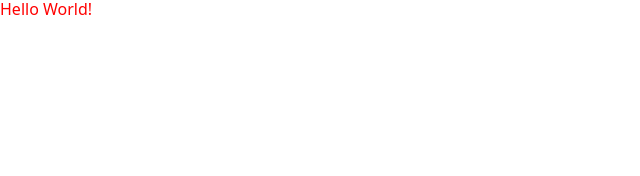
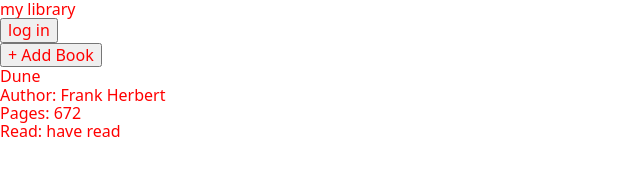
Before and after one commit to cowpatchmedia/odin-library, a plain HTML site: page index.html in a window 1280 px wide. Shown: the whole page, without its empty margins (0-640 px from the left). Drawn offline with Linux system fonts and the light colour scheme.

Commit message:
header, main content and appending new div to html

```diff
--- a/index.html
+++ b/index.html
@@ -10,8 +10,22 @@
 
 </head>
 <body>
-    Hello World!
+    <div class = "container">
 
+        <div class = "header-container">
+            <div class = "header-name">
+                my library
+            </div>
+
+            <button class="header-button">log in</button>
+        </div>
+
+        <div class="content-container">
+            <button id="addButton" class="addButton">+ Add Book</button>
+            <div id="library"></div>
+        </div>
+
+    </div>
 
     <script src="scripts.js"></script>
 
--- a/scripts.js
+++ b/scripts.js
@@ -1 +1,56 @@
 console.log("Hello World!")
+
+const myLibrary = [];
+
+function Book(title, author, pages, read, id) {
+    if (!new.target) {
+        throw Error("You must use the 'new' operator to call the constructor")
+    }
+
+    this.title = title;
+    this.author = author;
+    this.pages = pages;
+    this.read = read;
+    this.id = id;
+
+    this.newBook = function () {
+        return(`${this.title} by author ${this.author} is ${this.pages} pages and I ${this.read} it.`)
+    };
+};
+
+function addBookToLibrary () {
+    const title = prompt("enter book title:");
+    const author = prompt("enter author name:");
+    const pages = prompt("enter number of pages:");
+    const read = prompt("have you read the book?");
+    const id = crypto.randomUUID();
+
+    const newBook = new Book(title, author, pages, read, id);
+    myLibrary.push(newBook);
+
+    displayLibrary();
+}
+
+function displayLibrary () {
+    const libraryDiv = document.getElementById("library");
+    libraryDiv.textContent = ""; // clears all cards safely
+
+    myLibrary.forEach((book) => {
+        const card = document.createElement("div");
+        card.classList.add("book-card");
+
+        card.innerHTML = `
+        <div class="book-title">${book.title}</div>
+        <div class="book-details">Author: ${book.author}</div>
+        <div class="book-details">Pages: ${book.pages}</div>
+        <div class="book-details">Read: ${book.read}</div>
+        `;
+
+        libraryDiv.appendChild(card);
+    });
+}
+
+document.getElementById("addButton").addEventListener("click", addBookToLibrary);
+
+myLibrary.push(new Book("Dune", "Frank Herbert", 672, "have read", 1));
+displayLibrary();
```
